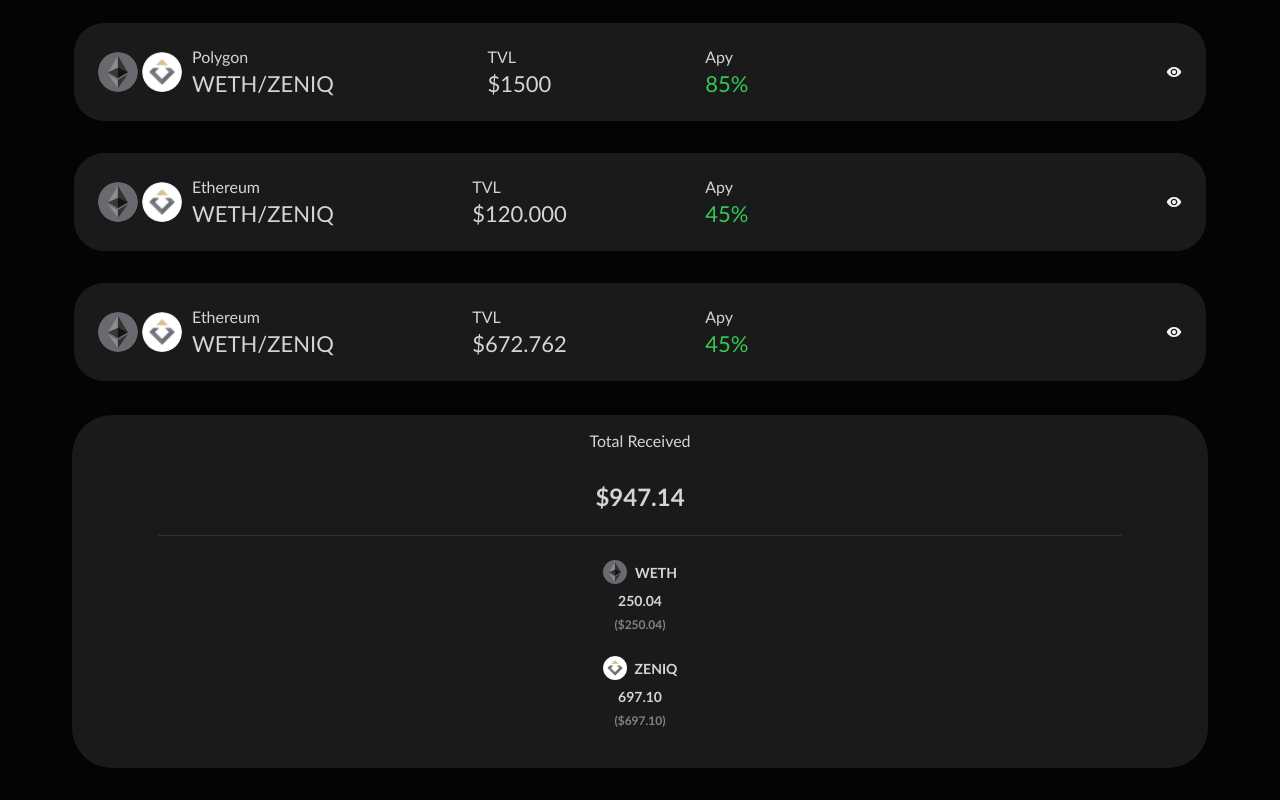
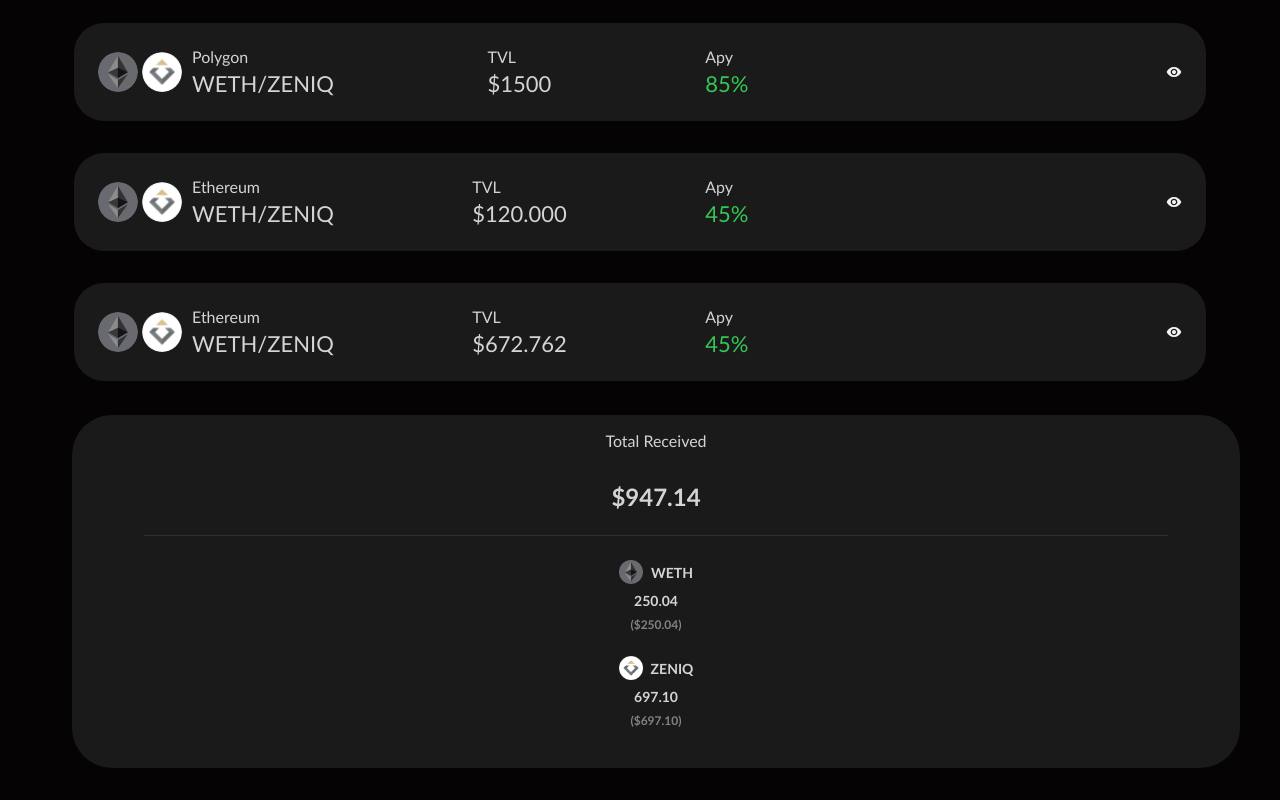
Before and after one commit to VitorMoura01/7VFI.AI-ZENIQ, a React (Vite) app in the folder frontend/: page / in a window 1280 px wide. Shown: the part 338-1138 px from the top of the page. Built offline with nearby package versions, Linux system fonts and the light colour scheme.

Commit message:
feat: add css adjusts

```diff
--- a/frontend/src/pages/home/styles.module.scss
+++ b/frontend/src/pages/home/styles.module.scss
@@ -24,7 +24,7 @@
 
   .divider {
     width: 90%;
-    max-width: 964px;
+    max-width: 1024px;
     margin: auto;
     margin-top: 32px;
     height: 1px;
@@ -38,7 +38,7 @@
     margin: 32px 0;
 
     .col {
-      min-width: 60%;
+      min-width: 63%;
       display: flex;
       flex-direction: column;
       gap: 32px;
@@ -50,7 +50,8 @@
       align-items: center;
       text-align: center;
       flex: 1;
-      margin: 0 32px;
+      margin: 0;
+      margin-left: 32px;
       padding-bottom: 40px;
       height: fit-content;
       background-color: #1A1A1A;
@@ -110,6 +111,7 @@
     h1 {
       font-size: 30px !important;
     }
+
     p {
       font-size: 18px !important;
     }
@@ -124,7 +126,6 @@
     }
 
     .card {
-
       .total {
         font-size: 16px !important;
       }
```
Also changed, not shown: frontend/src/components/header/index.tsx (+0 -8 lines).
